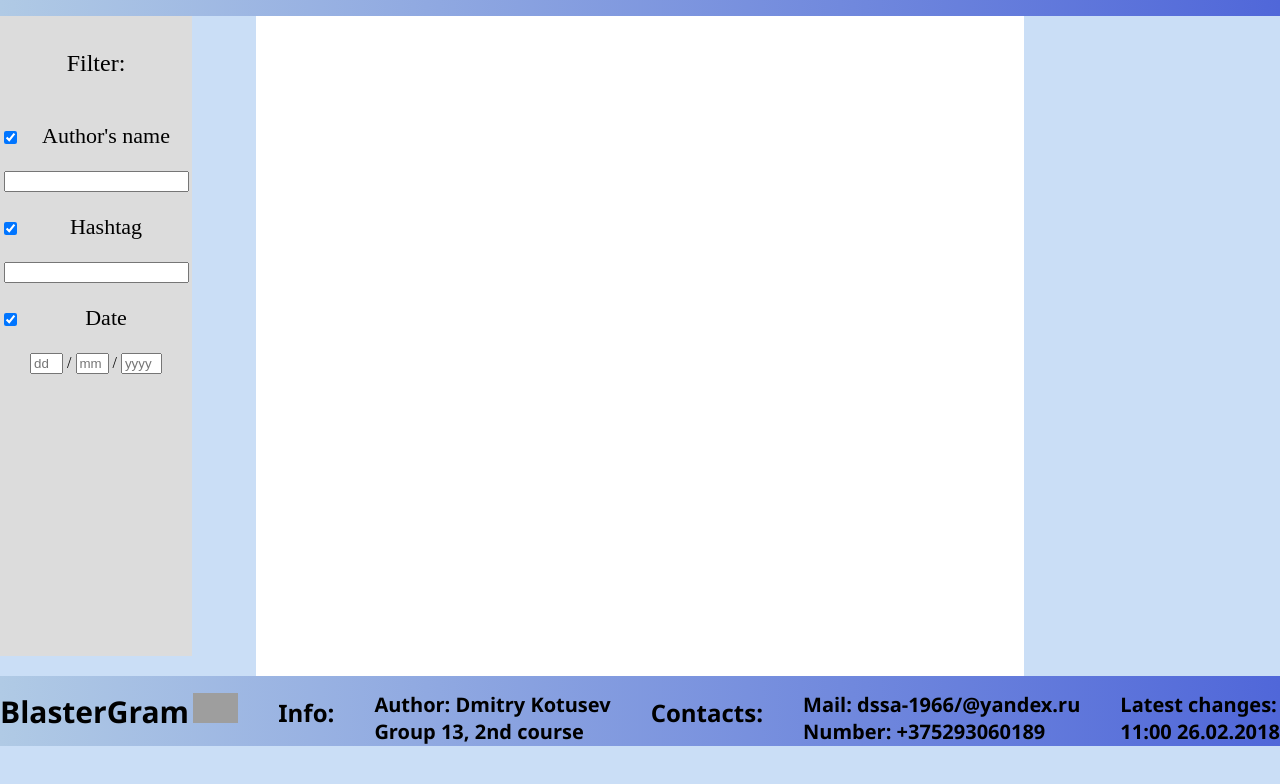
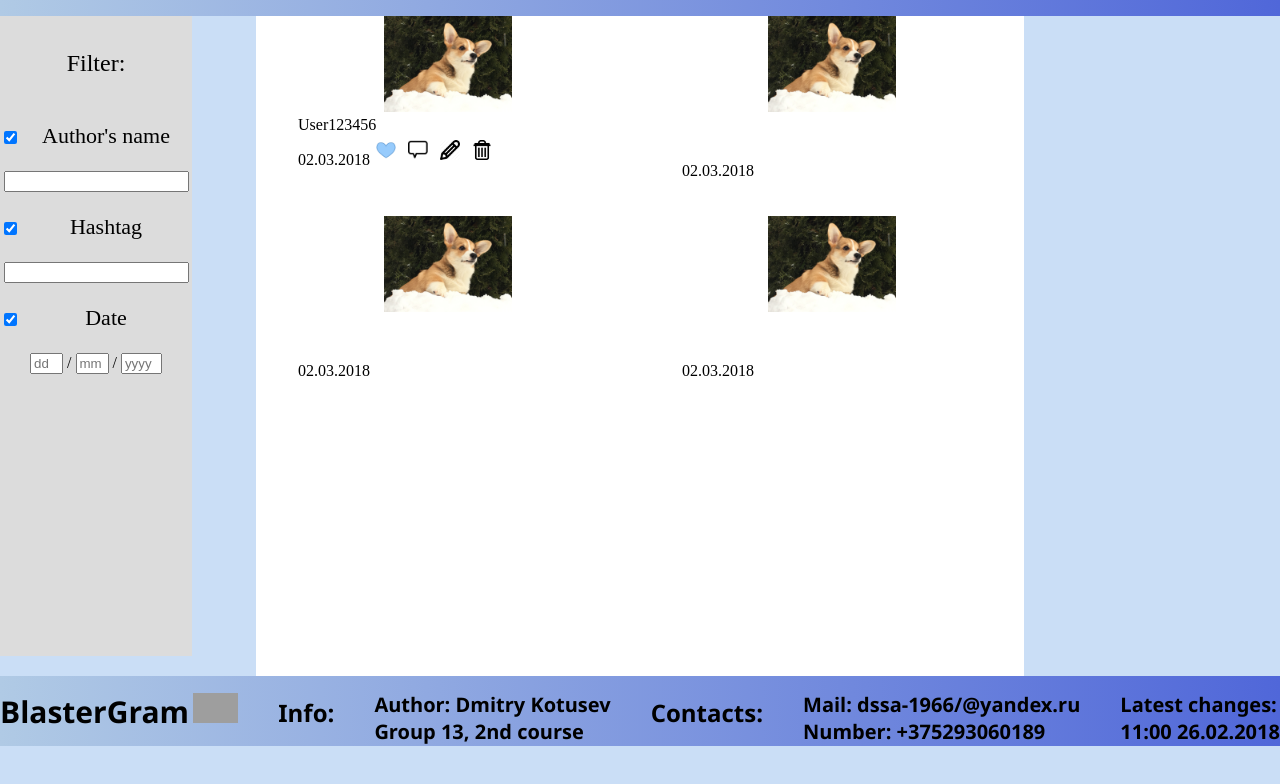
Before and after one commit to DmitryKotusev/BlastRepository, a plain HTML site: page UI/index.html in a window 1280 px wide. Shown: the part 54-838 px from the top of the page. Drawn offline with Linux system fonts and the light colour scheme; grey boxes are pictures that could not be loaded.

Commit message:
Added some fill into the main form

```diff
--- a/UI/css/styles.css
+++ b/UI/css/styles.css
@@ -19,6 +19,11 @@ button {
     position: relative;
     float: right;
 }
+.buttonset {
+    background: white;
+    border: 0;
+    margin: 5px 0px 0px 0px;
+}
 .headeralign {
     text-align: right;
 }
@@ -30,6 +35,13 @@ body {
     text-align: left;
     margin-left: 20px;
     font-size: 24px;
+    font-family: 'Times New Roman', Times, serif;
+    float: left;
+}
+.nicknamealign2 {
+    text-align: left;
+    margin: 5px 0px 0px 0px;
+    font-size: 18px;
     font-family: 'Times New Roman', Times, serif;
     float: left;
 }
@@ -80,8 +92,21 @@ footer {
     margin-top: 5px;
 }
 .post {
+    width: 300px;
+    height: 200px;
+}
+.line {
+    width: 200px;
+    height: 30px;
+}
+.date {
+    margin: 5px 0px 0px 0px;
+}
+.mainplacing {
     display: flex;
-
+    flex-direction: row;
+    justify-content: space-around;
+    align-items: center;
 }
 .filterelements {
     position: relative;
--- a/UI/index.html
+++ b/UI/index.html
@@ -45,7 +45,57 @@
         </div>
     </div>
     <div id="mainbox">
+        <div class="mainplacing">
+            <div class="post">
+                <div style="text-align:center;">
+                    <img src="../ImagesAndIcons/Mat.jpg" alt="Mat" width="128" height="96">
+                </div>
+                <div class="line">
+                    <div class="headeralign2">User123456</div>
+                    <div class="headeralign">
+                        <button class="buttonset" type="button"><img src="../ImagesAndIcons/delete-512.png" width="20" height="20" alt="Bin"></button>
+                        <button class="buttonset" type="button"><img src="../ImagesAndIcons/221649.png" width="20" height="20" alt="Pencil"></button>
+                        <button class="buttonset" type="button"><img src="../ImagesAndIcons/comments.png" width="20" height="20" alt="Comment"></button>
+                        <button class="buttonset" type="button"><img src="../ImagesAndIcons/filled-like.png" width="20" height="20" alt="Like"></button>
+                    </div>
+                </div>
+                <div class="date">02.03.2018</div>
+            </div>
 
+            <div class="post">
+                <div style="text-align:center;">
+                    <img src="../ImagesAndIcons/Mat.jpg" alt="Mat" width="128" height="96">
+                </div>
+                <div class="line">
+                </div>
+                <div class="date">
+                    <p>02.03.2018</p>
+                </div>
+            </div>
+        </div>
+        <div class="mainplacing">
+                <div class="post">
+                    <div style="text-align:center;">
+                        <img src="../ImagesAndIcons/Mat.jpg" alt="Mat" width="128" height="96">
+                    </div>
+                    <div class="line">
+                    </div>
+                    <div class="date">
+                        <p>02.03.2018</p>
+                    </div>
+                </div>
+
+                <div class="post">
+                    <div style="text-align:center;">
+                        <img src="../ImagesAndIcons/Mat.jpg" alt="Mat" width="128" height="96">
+                    </div>
+                    <div class="line">
+                    </div>
+                    <div class="date">
+                        <p>02.03.2018</p>
+                    </div>
+                </div>
+        </div>
     </div>
     <footer>
         <div class = "footerelements">
```
